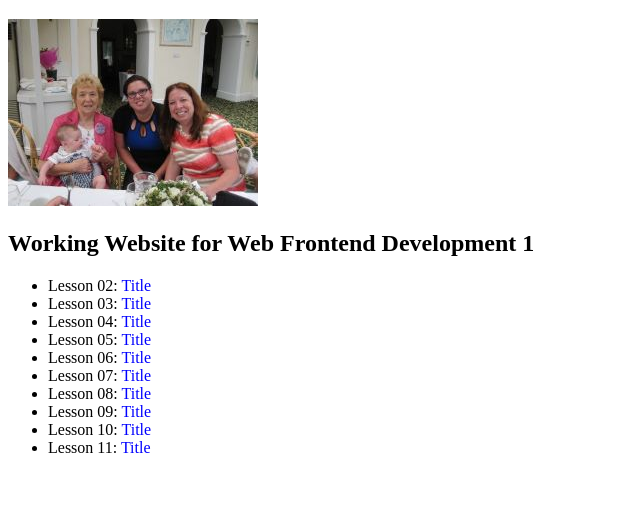
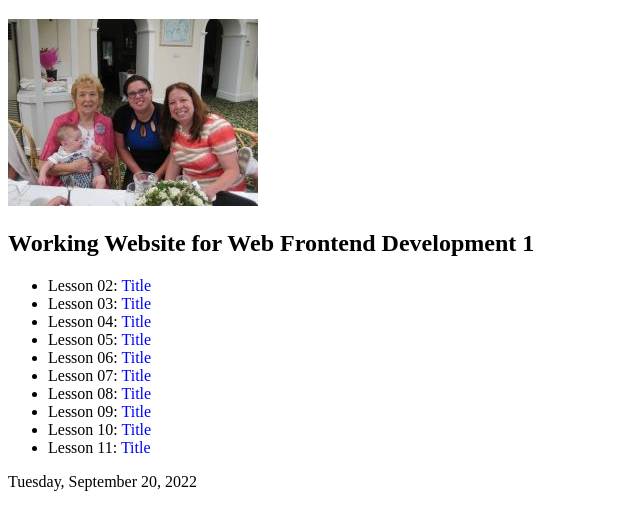
Before and after one commit to montygal/wdd230, a plain HTML site: page index.html in a window 1280 px wide. Shown: the part 61-590 px from the top of the page, without its empty margins (0-640 px from the left). Drawn offline with Linux system fonts and the light colour scheme.

Commit message:
week one assignment

```diff
--- a/scripts/script.js
+++ b/scripts/script.js
@@ -31,7 +31,40 @@ let months = [
     "December"
 ];
 
-let d = newDate();
+// Date{
+//     time:
+//     date:
+//     setTimeout()
+//}
+
+// let black_cat = new cat()
+// black_cat.color = black
+// black_cat.makeANoise()
+
+
+// class employee {
+//     duties: []
+//     salary:
+//     name:
+//     work(){
+//        display every duty
+//     }
+// }
+
+// let nefi = new employee()
+// nefi.name = "Nefi"
+// nefi.salary = "40k"
+// nefi.duties = ["tutoring", "dishes"]
+// nefi.work()
+
+// let Sariah = new employee()
+// Sariah.name = "Sariah"
+// Sariah.salary = "1M"
+// Sariah.duties = "Amazon CEO "
+// Sariah.work()
+
+
+let d = new Date();
 
 let dayName = daynames[d.getDay()];
 
```
Also changed, not shown: index.html (+2 -0 lines).
